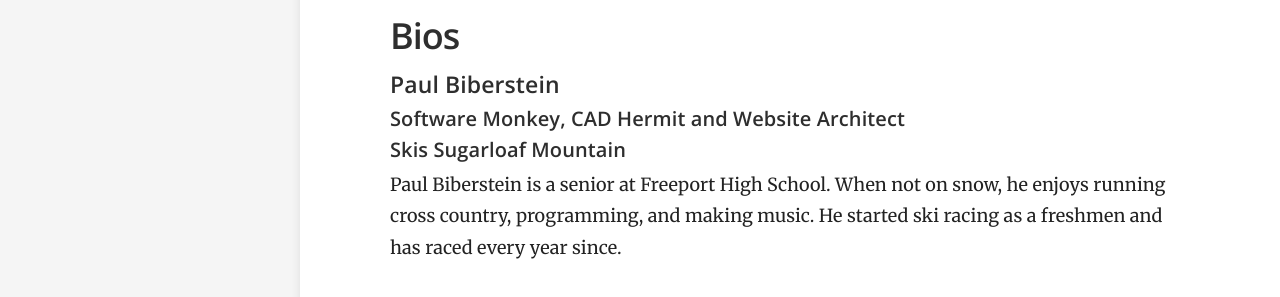
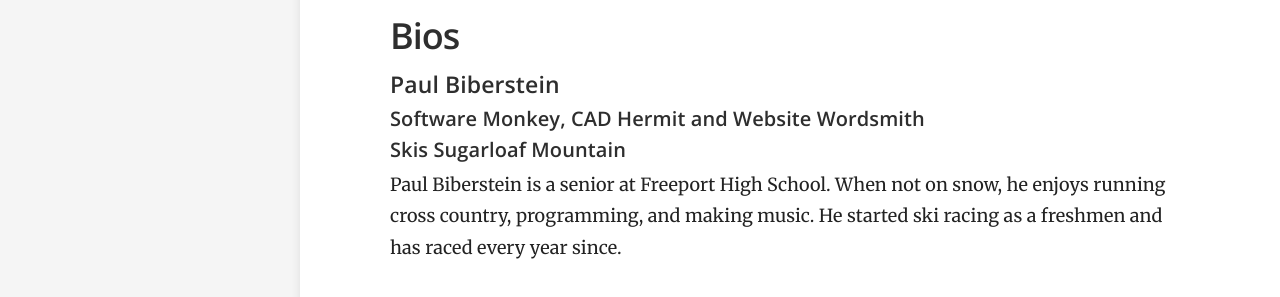
Before and after one commit to P-bibs/ThwackTimingSystems.github.io, a Jekyll site: the page built from index.md, in a window 1280 px wide and 900 px high, scrolled down 674 px. Shown: the part 155-452 px from the top of the window. Built offline with Jekyll 4.4.1, drawn with Linux system fonts in a browser that asks for light colours.

Commit message:
udpated bio

```diff
--- a/index.md
+++ b/index.md
@@ -15,7 +15,7 @@
 
 ## Bios
 #### Paul Biberstein
-##### Software Monkey, CAD Hermit and Website Architect
+##### Software Monkey, CAD Hermit and Website Wordsmith
 ##### Skis Sugarloaf Mountain
 Paul Biberstein is a senior at Freeport High School. When not on snow, he enjoys running cross country, programming, and making music. He started ski racing as a freshmen and has raced every year since.
 #### Jacob Selian
```
